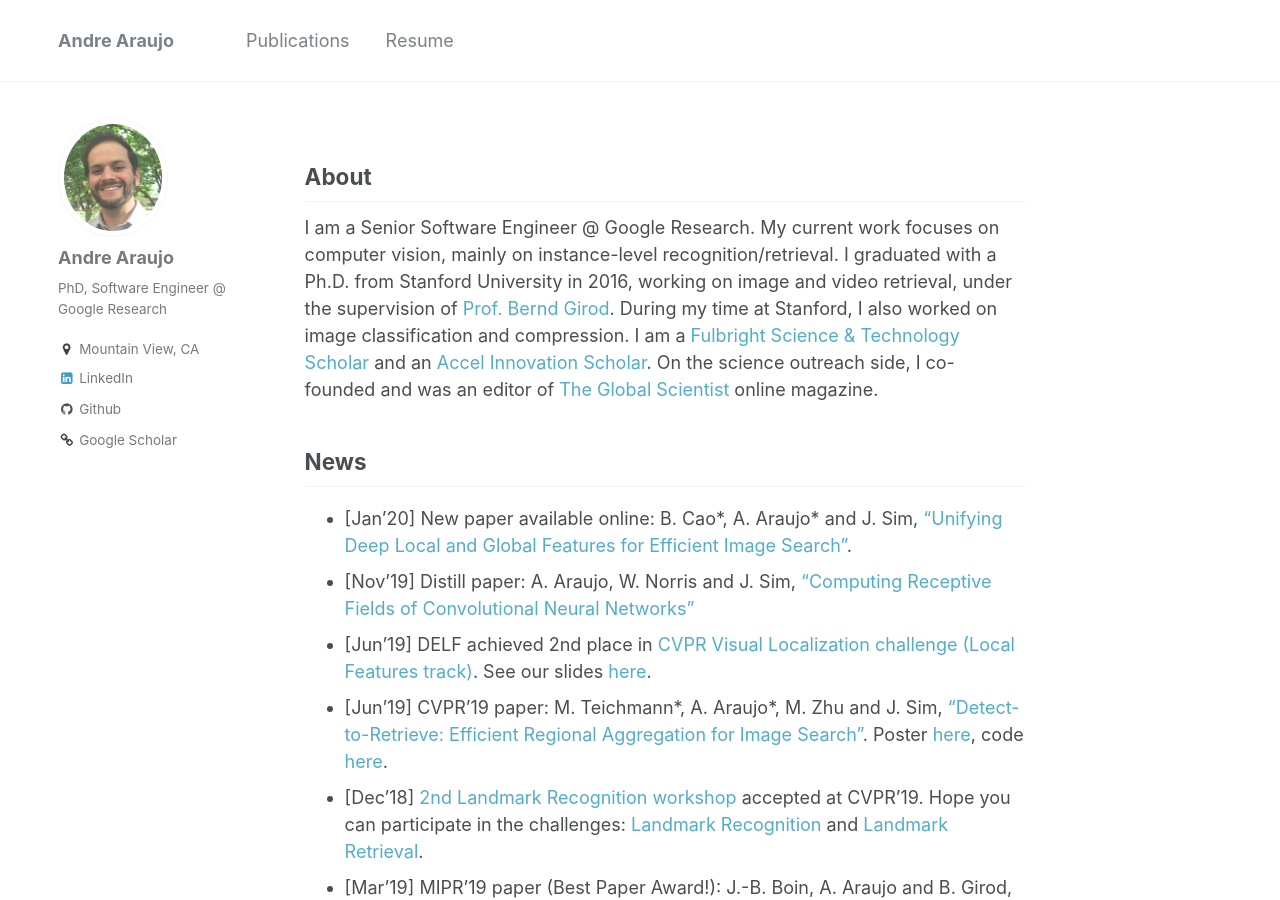
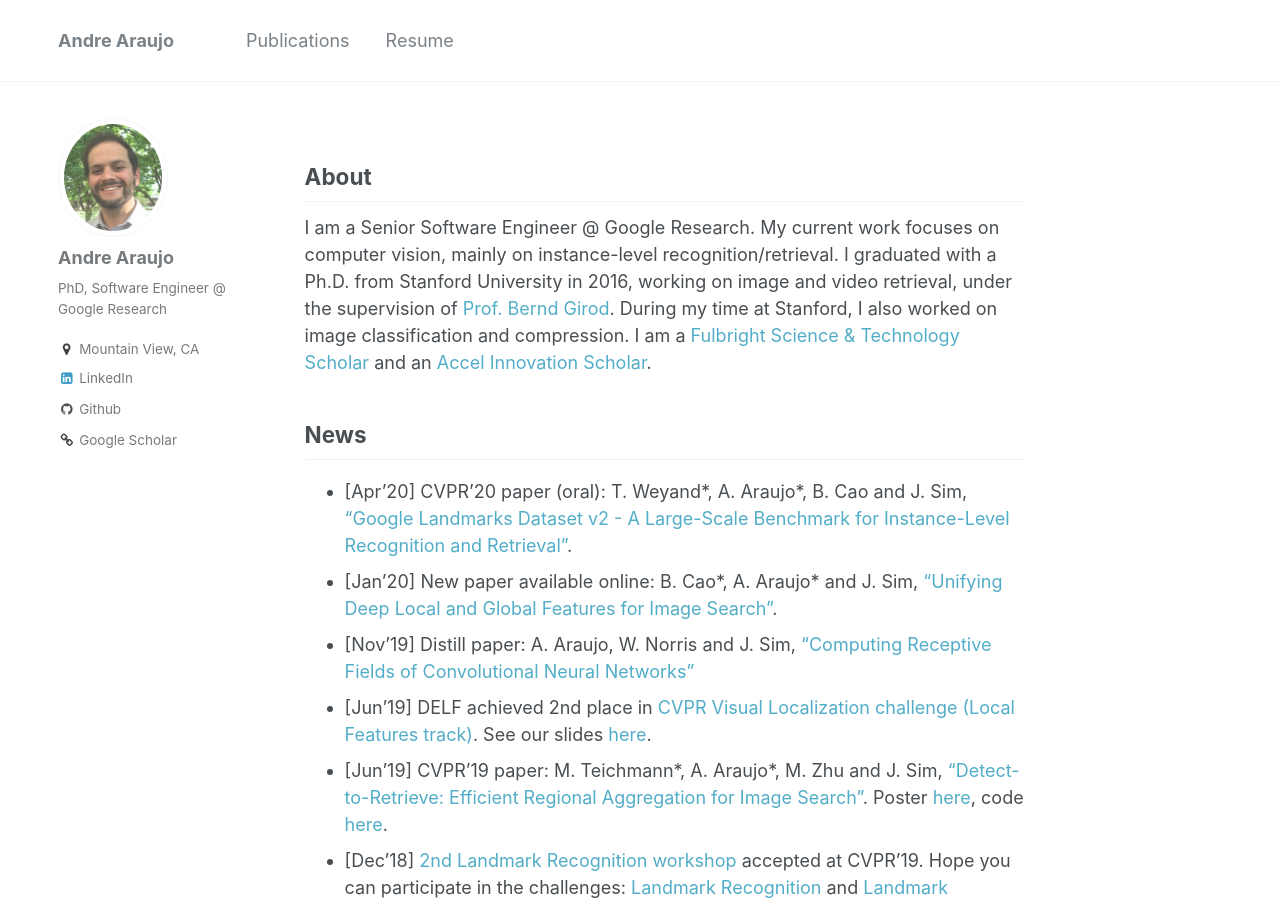
Before and after one commit to andrefaraujo/andrefaraujo.github.io, a Jekyll site: the page built from _pages/about.md, in a window 1280 px wide and 900 px high. Built offline with Jekyll 4.4.1, drawn with Linux system fonts in a browser that asks for light colours.

Commit message:
April updates

```diff
--- a/_pages/about.md
+++ b/_pages/about.md
@@ -16,11 +16,11 @@ My current work focuses on computer vision, mainly on instance-level recognition
 I graduated with a Ph.D. from Stanford University in 2016, working on image and video retrieval, under the supervision of [Prof. Bernd Girod](http://www.stanford.edu/~bgirod).
 During my time at Stanford, I also worked on image classification and compression.
 I am a [Fulbright Science & Technology Scholar](http://fulbrightscienceandtech.org/) and an [Accel Innovation Scholar](http://stvp.stanford.edu/ais/).
-On the science outreach side, I co-founded and was an editor of [The Global Scientist](https://theglobalscientist.com/) online magazine.
 
 ## News
 
-* [Jan'20] New paper available online: B. Cao\*, A. Araujo\* and J. Sim, ["Unifying Deep Local and Global Features for Efficient Image Search"](https://arxiv.org/abs/2001.05027).
+* [Apr'20] CVPR'20 paper (oral): T. Weyand\*, A. Araujo\*, B. Cao and J. Sim, ["Google Landmarks Dataset v2 - A Large-Scale Benchmark for Instance-Level Recognition and Retrieval"](https://arxiv.org/abs/2004.01804).
+* [Jan'20] New paper available online: B. Cao\*, A. Araujo\* and J. Sim, ["Unifying Deep Local and Global Features for Image Search"](https://arxiv.org/abs/2001.05027).
 * [Nov'19] Distill paper: A. Araujo, W. Norris and J. Sim, ["Computing Receptive Fields of Convolutional Neural Networks"](https://distill.pub/2019/computing-receptive-fields/)
 * [Jun'19] DELF achieved 2nd place in [CVPR Visual Localization challenge (Local Features track)](https://sites.google.com/corp/view/ltvl2019). See our slides [here](https://docs.google.com/presentation/d/e/2PACX-1vTswzoXelqFqI_pCEIVl2uazeyGr7aKNklWHQCX-CbQ7MB17gaycqIaDTguuUCRm6_lXHwCdrkP7n1x/pub?start=false&loop=false&delayms=3000).
 * [Jun'19] CVPR'19 paper: M. Teichmann\*, A. Araujo\*, M. Zhu and J. Sim, ["Detect-to-Retrieve: Efficient Regional Aggregation for Image Search"](https://arxiv.org/abs/1812.01584). Poster [here](https://andrefaraujo.github.io/files/posters/2019-06-16-d2r.pdf), code [here](https://github.com/tensorflow/models/blob/master/research/delf/delf/python/detect_to_retrieve/DETECT_TO_RETRIEVE_INSTRUCTIONS.md).
```
Also changed, not shown: _publications/2020-01-14-delg.md (+1 -1 lines), _publications/2020-06-14-gldv2.md (added, +9 -0 lines).
